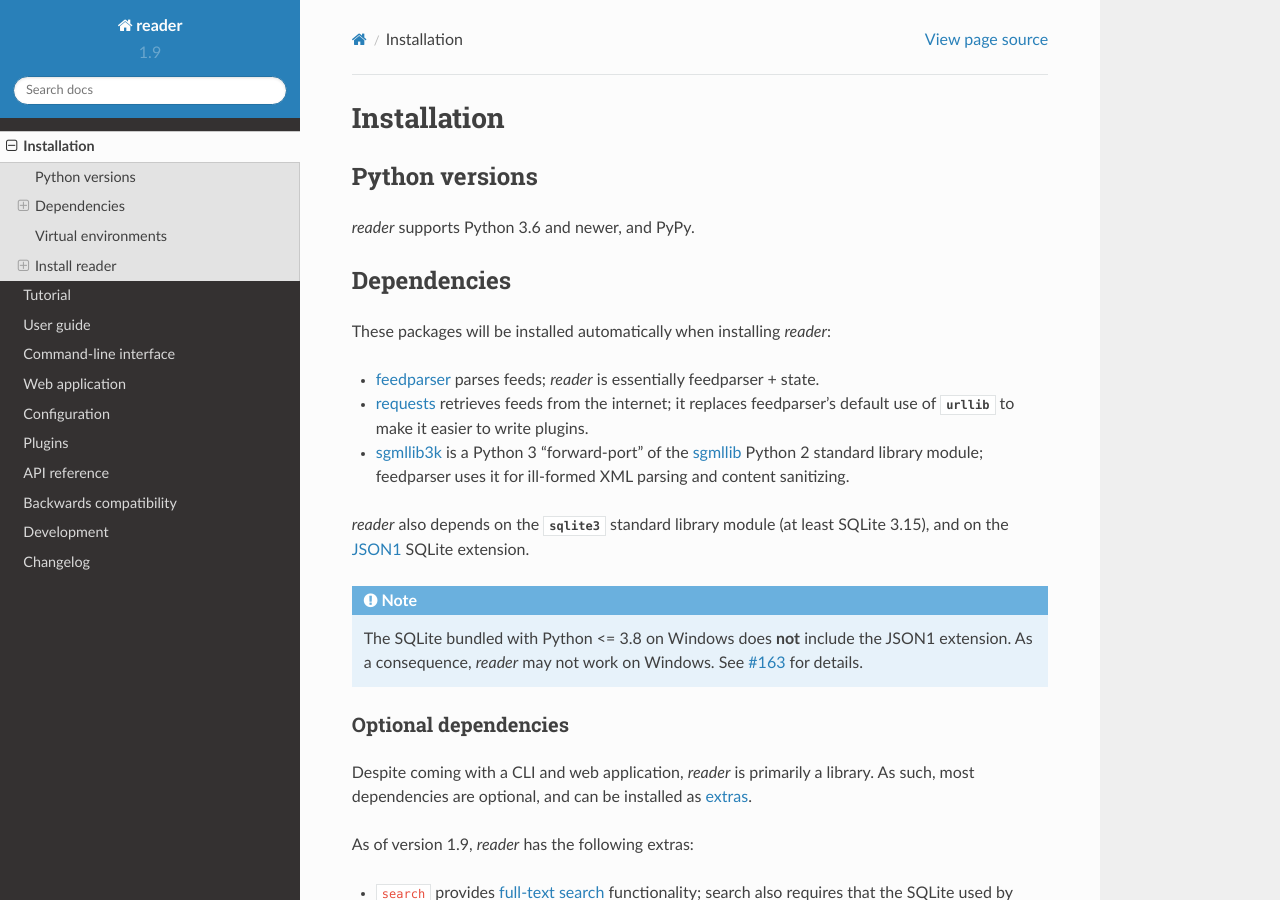
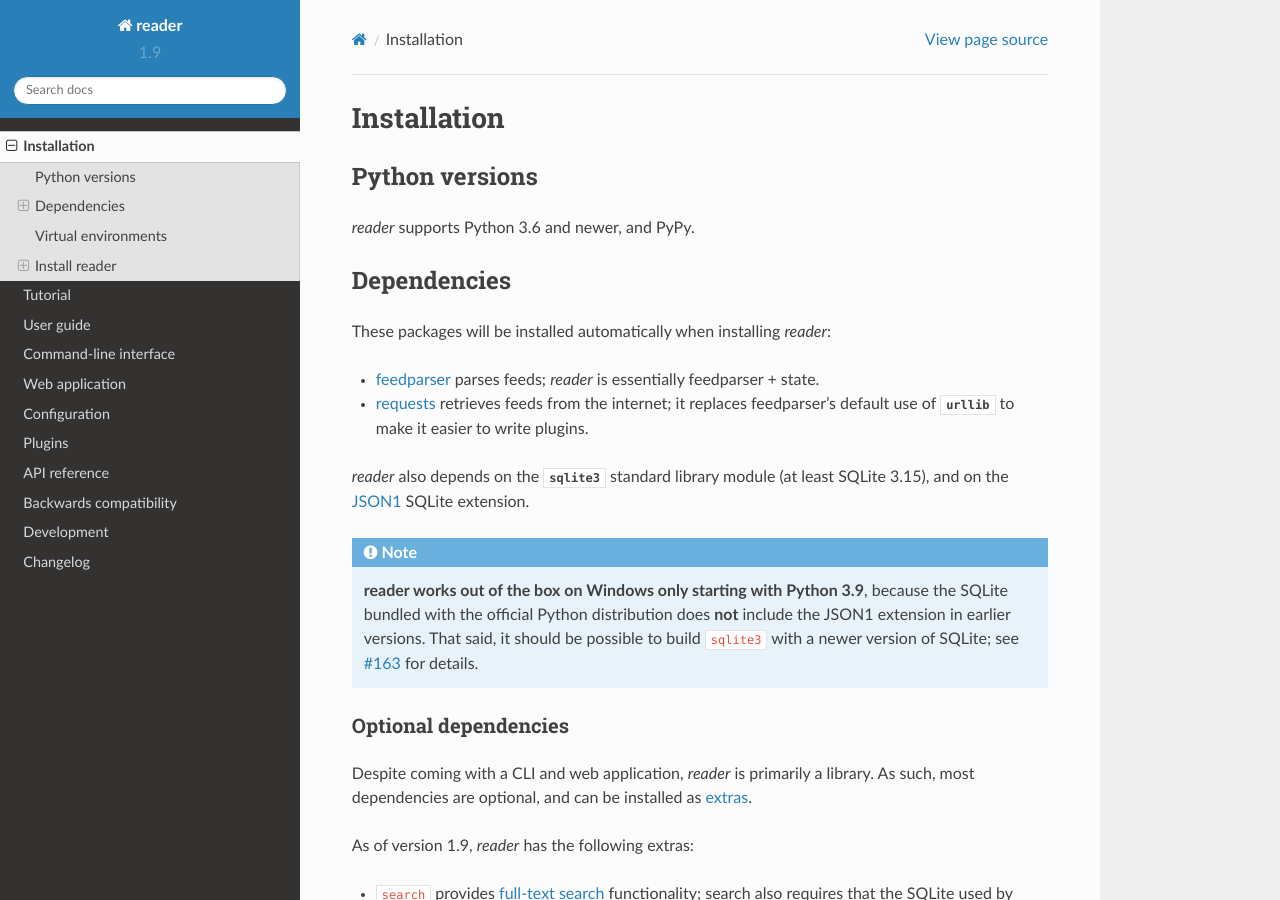
Before and after one commit to Alcides1123/reader, a Sphinx documentation site: the page built from docs/install.rst, in a window 1280 px wide and 900 px high. Built offline with Sphinx 7.4.7 and the Read the Docs theme 2.0.0, drawn with Linux system fonts in a browser that asks for light colours.

Commit message:
Update docs for #163.

```diff
--- a/CHANGES.rst
+++ b/CHANGES.rst
@@ -12,7 +12,7 @@ Version 1.9
 Unreleased
 
 * Support Python 3.9. (:issue:`199`)
-* Support Windows (requires Python >= 3.9). (:issue:`163`, :issue:`199`)
+* Support Windows (requires Python >= 3.9). (:issue:`163`)
 * Use GitHub Actions to do macOS and Windows CI builds. (:issue:`199`)
 * Rename the ``cloudflare_ua_fix`` plugin to ``ua_fallback``.
   Retry any feed that gets a 403, not just those served by Cloudflare.
--- a/docs/install.rst
+++ b/docs/install.rst
@@ -17,19 +17,18 @@ These packages will be installed automatically when installing *reader*:
 * `requests`_ retrieves feeds from the internet;
   it replaces feedparser's default use of :mod:`urllib`
   to make it easier to write plugins.
-* `sgmllib3k`_ is a Python 3 "forward-port" of the `sgmllib`_ Python 2
-  standard library module;
-  feedparser uses it for ill-formed XML parsing and content sanitizing.
 
 *reader* also depends on the :mod:`sqlite3` standard library module
 (at least SQLite 3.15), and on the `JSON1`_ SQLite extension.
 
 .. note::
 
-    The SQLite bundled with Python <= 3.8 on Windows
-    does **not** include the JSON1 extension.
-    As a consequence, *reader* may not work on Windows.
-    See :issue:`163` for details.
+    **reader works out of the box on Windows only starting with Python 3.9**,
+    because the SQLite bundled with the official Python distribution
+    does **not** include the JSON1 extension in earlier versions.
+    That said, it should be possible to build ``sqlite3``
+    with a newer version of SQLite;
+    see :issue:`163` for details.
 
 
 .. _optional dependencies:
```
